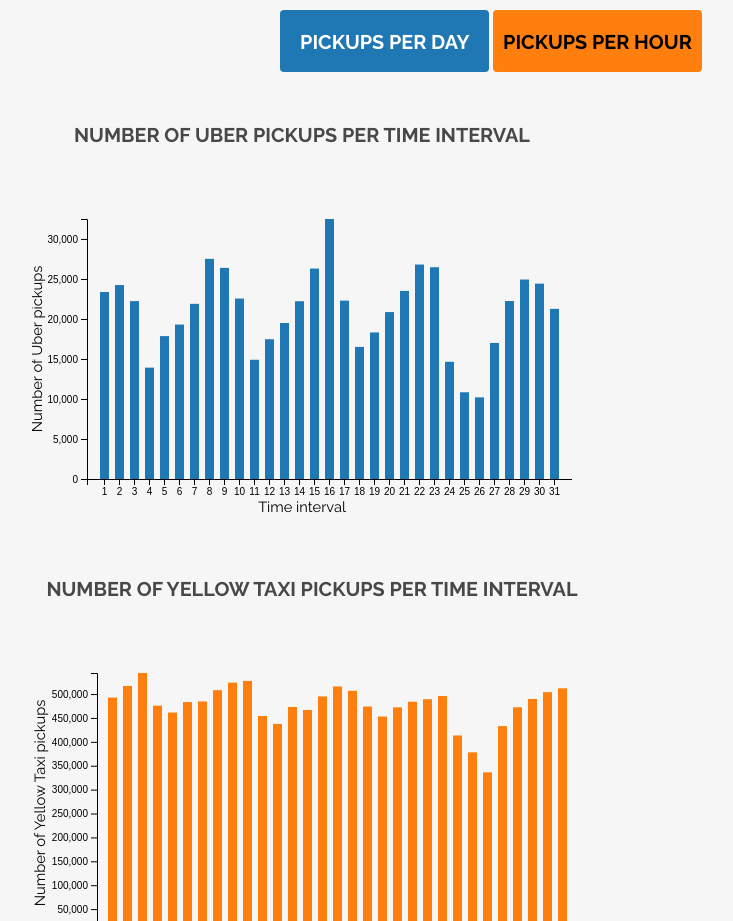
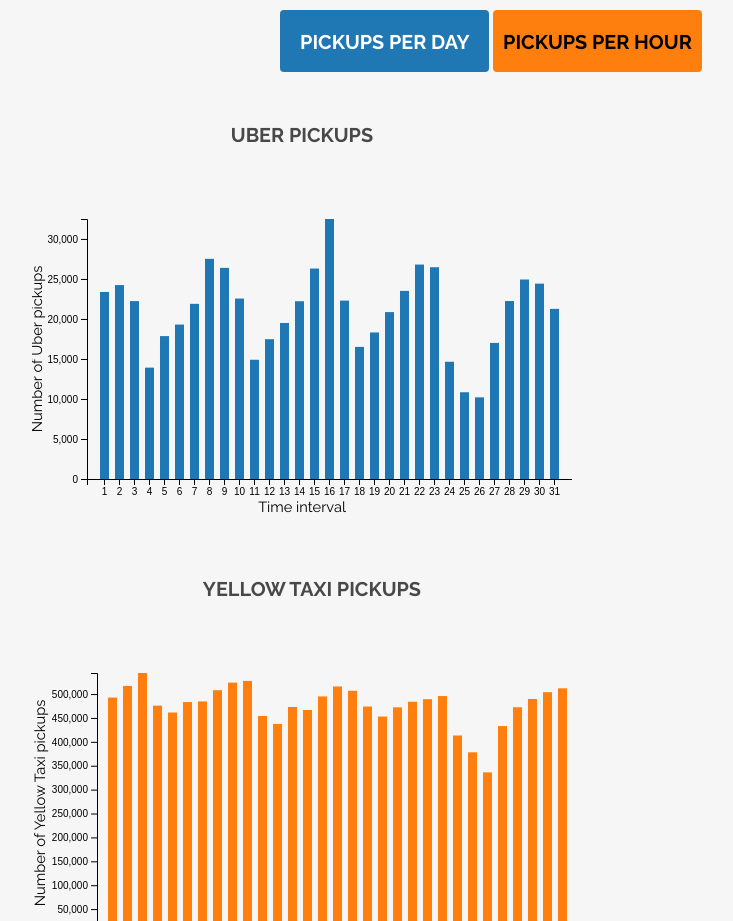
Before and after one commit to GunnarIngi/SocialData-FinalProject, a plain HTML site: page index.html in a window 1280 px wide. Shown: the part 2540-3461 px from the top of the page, without its empty margins (149-882 px from the left). Drawn offline with Linux system fonts and the light colour scheme.

Commit message:
Update index.html

```diff
--- a/index.html
+++ b/index.html
@@ -86,10 +86,10 @@
 							<div class="feature">
 								<div class="container" >
 										<div id="five">
-											<h3>Number of Uber pickups per time interval</h3>
+											<h3>Uber pickups</h3>
 										</div>
 										<div id="fives">
-											<h3>Number of Yellow Taxi pickups per time interval</h3>
+											<h3>Yellow Taxi pickups</h3>
 										</div>
 								</div>
 
@@ -136,7 +136,7 @@
 						<h2>Evolution of cab rides from 2015 to 2017</h2>
 						<p> In the following timeline is a tooltip for each point</p>
 					</header>
-					<p>Here is a timeline comparing the number of yellow cab journeys and the number of Uber journeys from 2015 to late 2017. You can see that the line is decreasing for yellow taxis and increasing for Uber. You can also tell the approximate date when Uber surpassed yellow taxis in terms of number of rides. This can also be compared to the 2014 data on the previous bar charts where there were a lot more yellow taxi rides than Ubers.</p>
+					<p>Here is a timeline comparing the number of yellow cab journeys and the number of Uber journeys from 2015 to late 2017. You can see that the line is decreasing for yellow taxis and increasing for Uber. You can also tell the approximate date when Uber surpassed yellow taxis in terms of number of rides. This can also be compared to the 2014 data on the previous bar charts where there were a lot more yellow taxi rides than Ubers. The Y axis represents number of pickups.</p>
 				</div>
 
 				</section>
```
